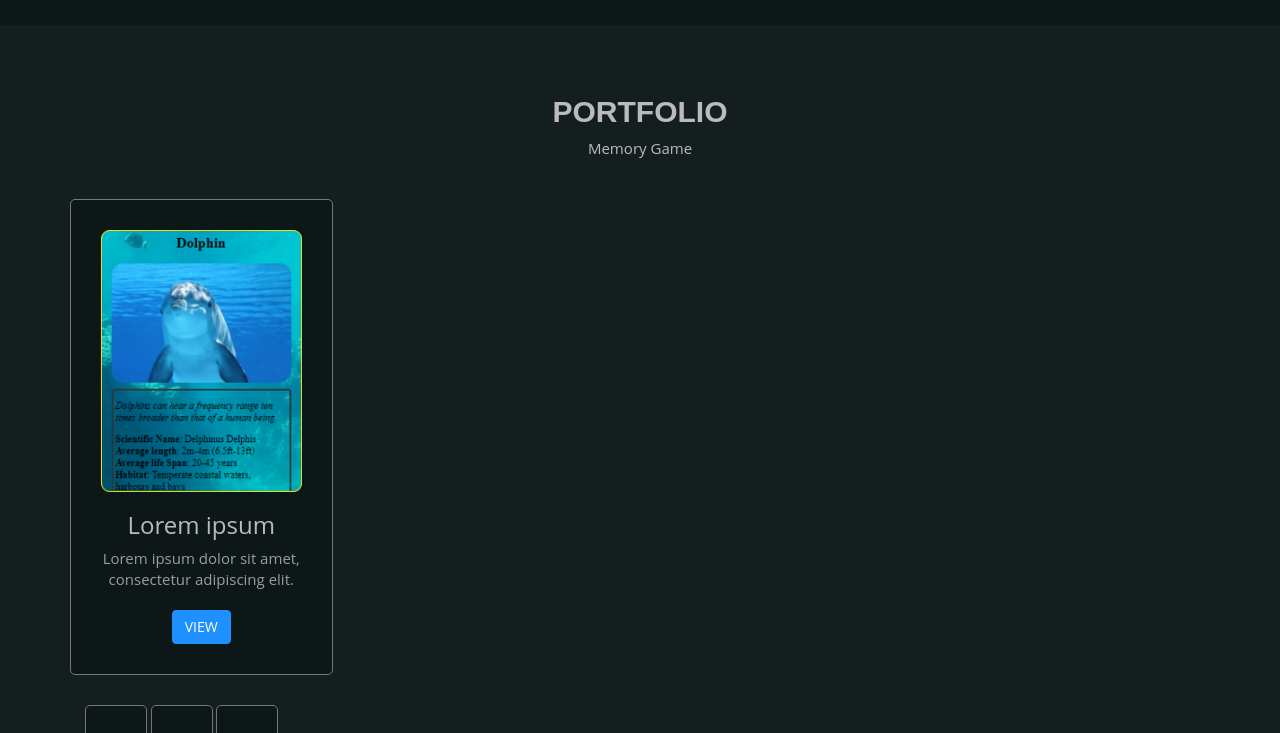
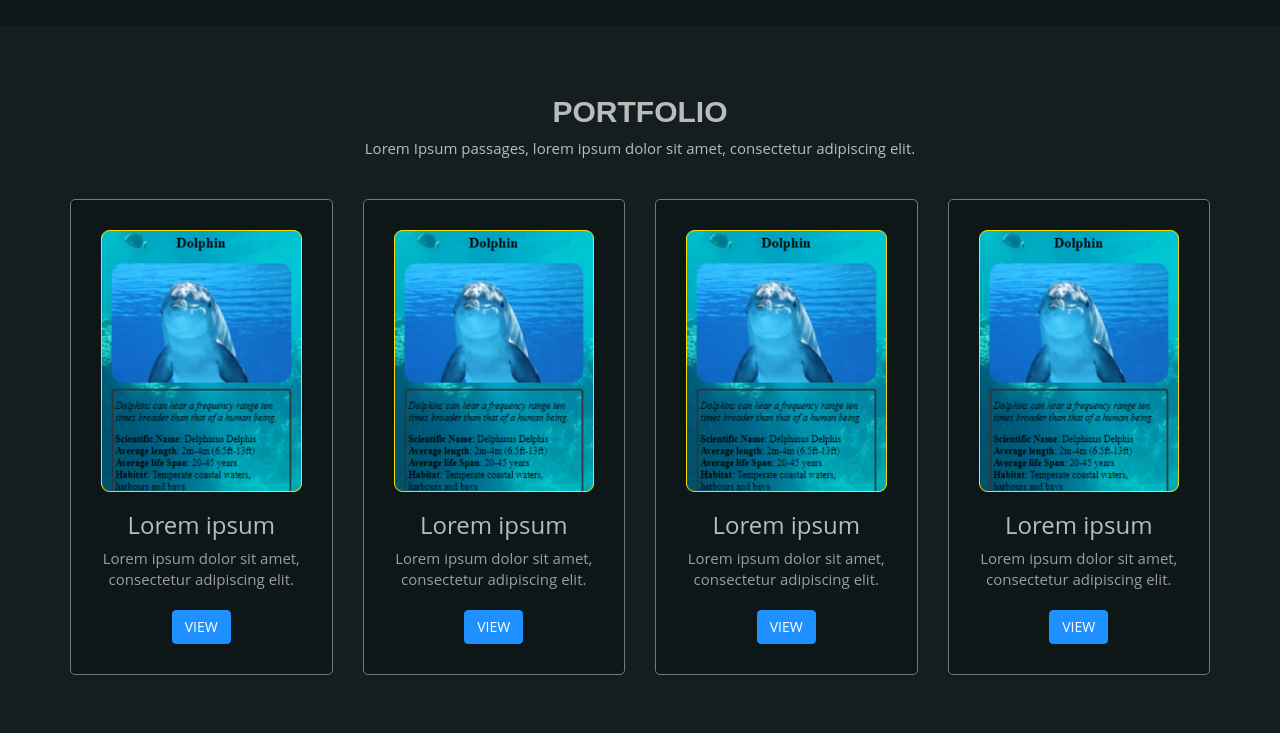
Before and after one commit to matejmarijic/matejmarijic.github.io, a plain HTML site: page index.html in a window 1280 px wide. Shown: the part 1900-2633 px from the top of the page. Drawn offline with nearby package versions, Linux system fonts and the light colour scheme.

Commit message:
Update index.html

```diff
--- a/index.html
+++ b/index.html
@@ -126,7 +126,7 @@
     <div class="container">
       <div id="rowcontainerb" class="row">
         <h2 class="wow fadeInUp">portfolio</h2>
-        <p class="wow fadeInUp" data-wow-delay="0.4">Memory Game</p>
+        <p class="wow fadeInUp" data-wow-delay="0.4">Lorem Ipsum passages, lorem ipsum dolor sit amet, consectetur adipiscing elit.</p>
         <div class="col-lg-3 col-md-3 wow flipInY" data-wow-delay="0.8s">
           <div class="packages">
             <div class="single-portfolio">
@@ -136,7 +136,8 @@
                 <p>Lorem ipsum dolor sit amet,<br />consectetur adipiscing elit.</p>
               </div>
             </div>
-             <button class="btn btn-success">view</button>
+            <button class="btn btn-success">view</button>
+          </div>
         </div>
         <div class="col-lg-3 col-md-3 wow flipInY" data-wow-delay="0.8s">
           <div class="packages">
```
